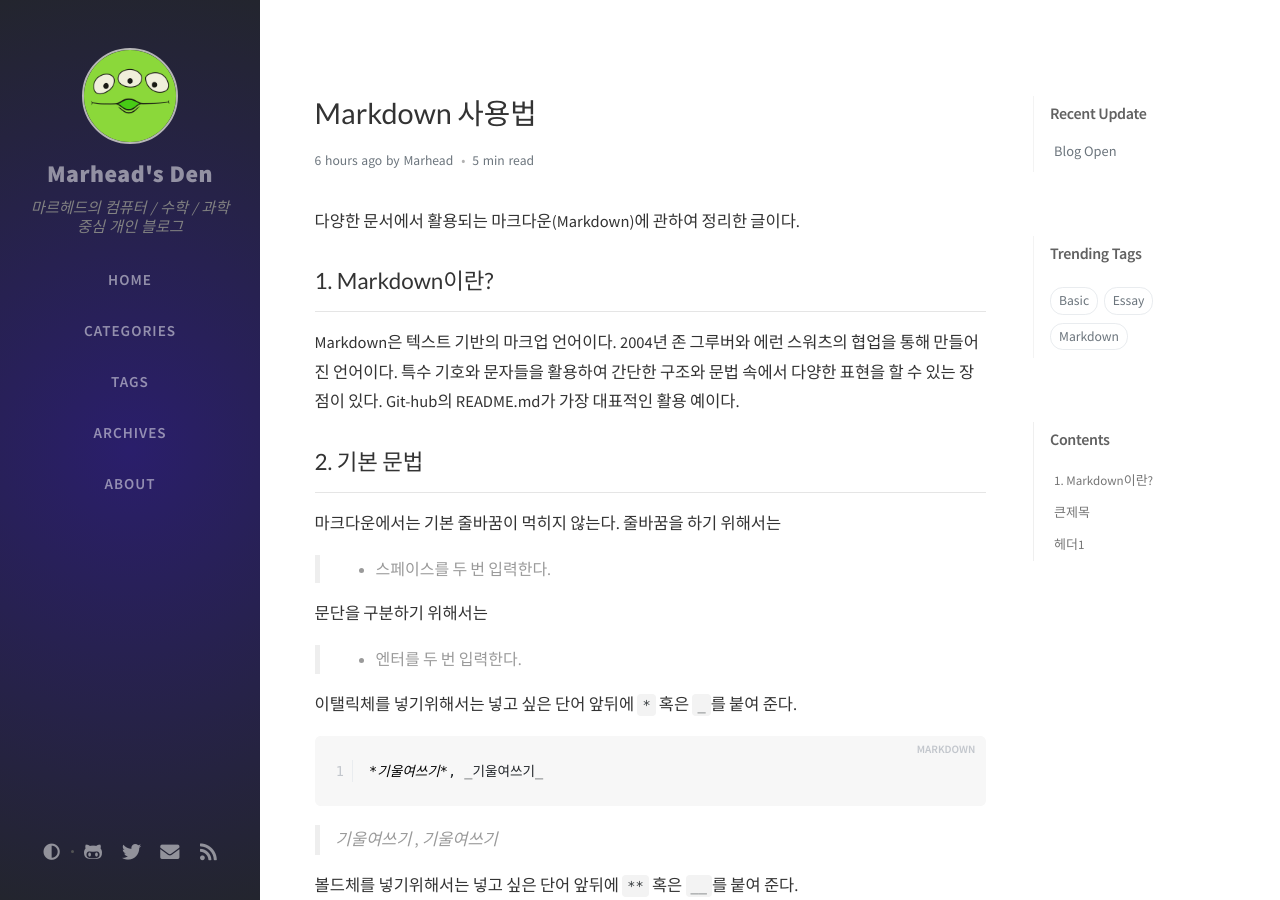
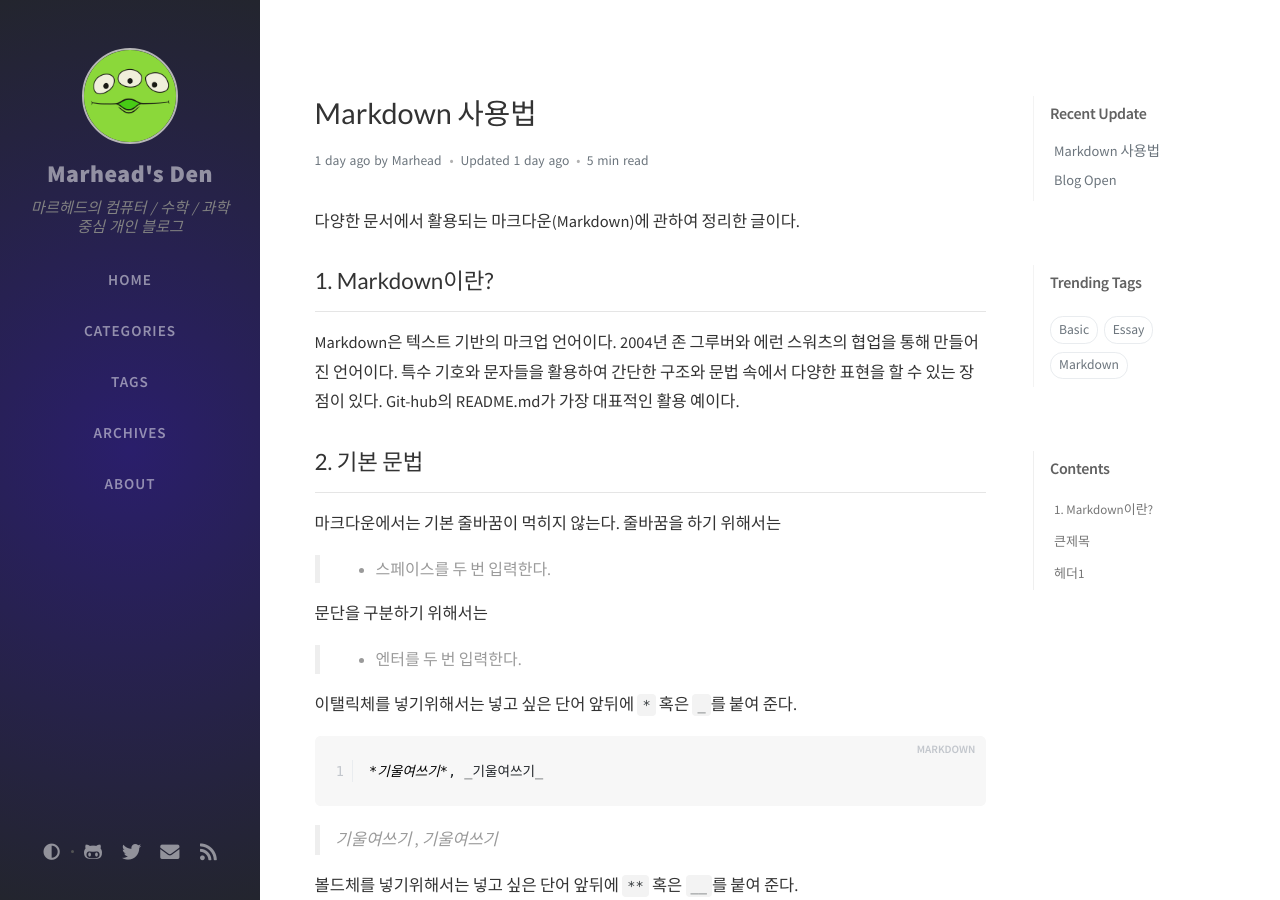
Before and after one commit to Marhead/Marhead.github.io, a Jekyll site: the page built from _posts/2021-01-05-markdownbasic.md, in a window 1280 px wide and 900 px high. Built offline with Jekyll 4.4.1, drawn with Linux system fonts in a browser that asks for light colours; nearby versions of some CDN libraries; comment, search, counter and statistics services are not loaded; some of the changed lines change nothing that is shown.

Commit message:
Update 2021-01-05-markdownbasic.md

```diff
--- a/_posts/2021-01-05-markdownbasic.md
+++ b/_posts/2021-01-05-markdownbasic.md
@@ -7,7 +7,7 @@ categories:
 tags:
     - Markdown
     - Basic
-date: 2021-01-05 18:45:00
+last_modified_at: 2021-01-05
 ---
 
 다양한 문서에서 활용되는 마크다운(Markdown)에 관하여 정리한 글이다.
```
